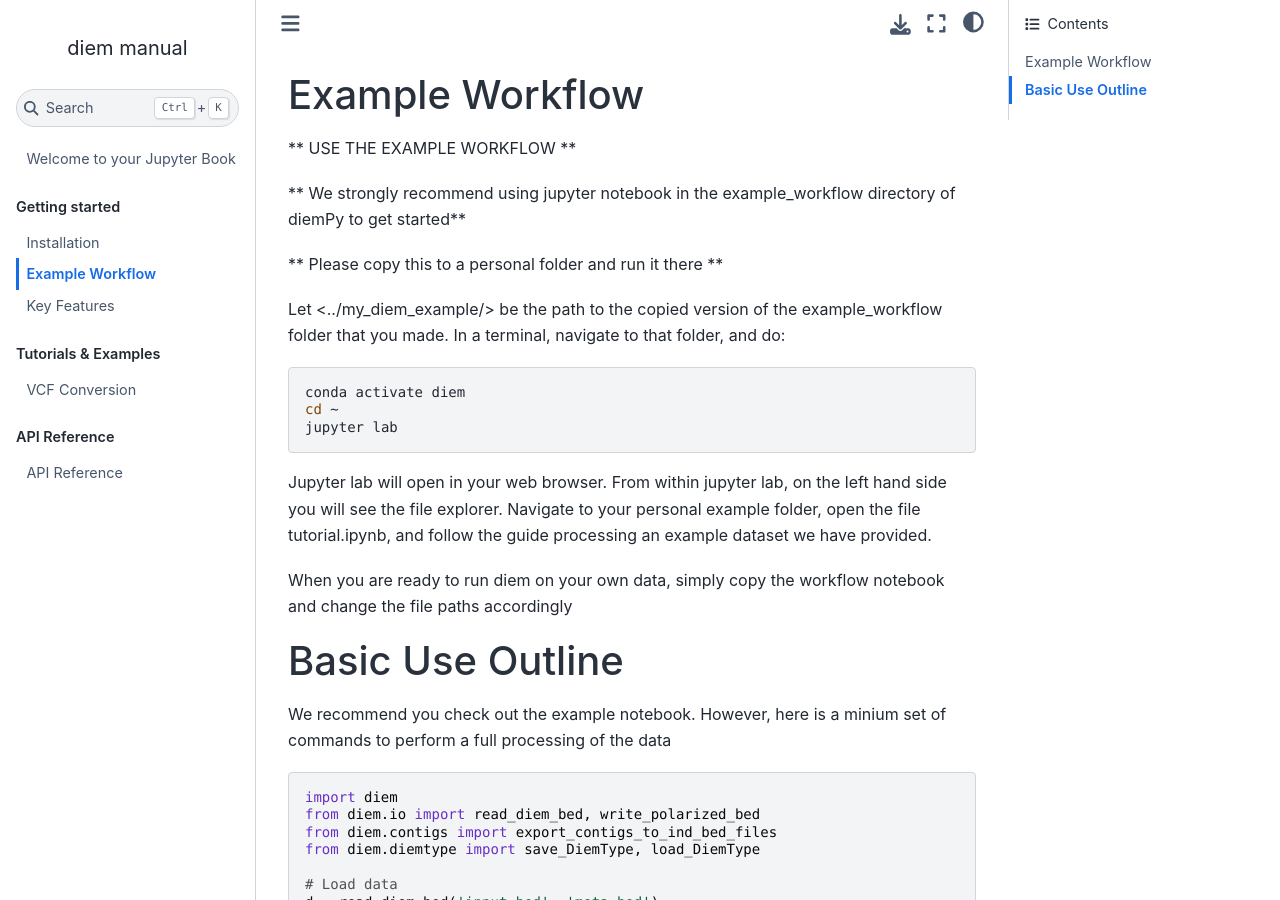
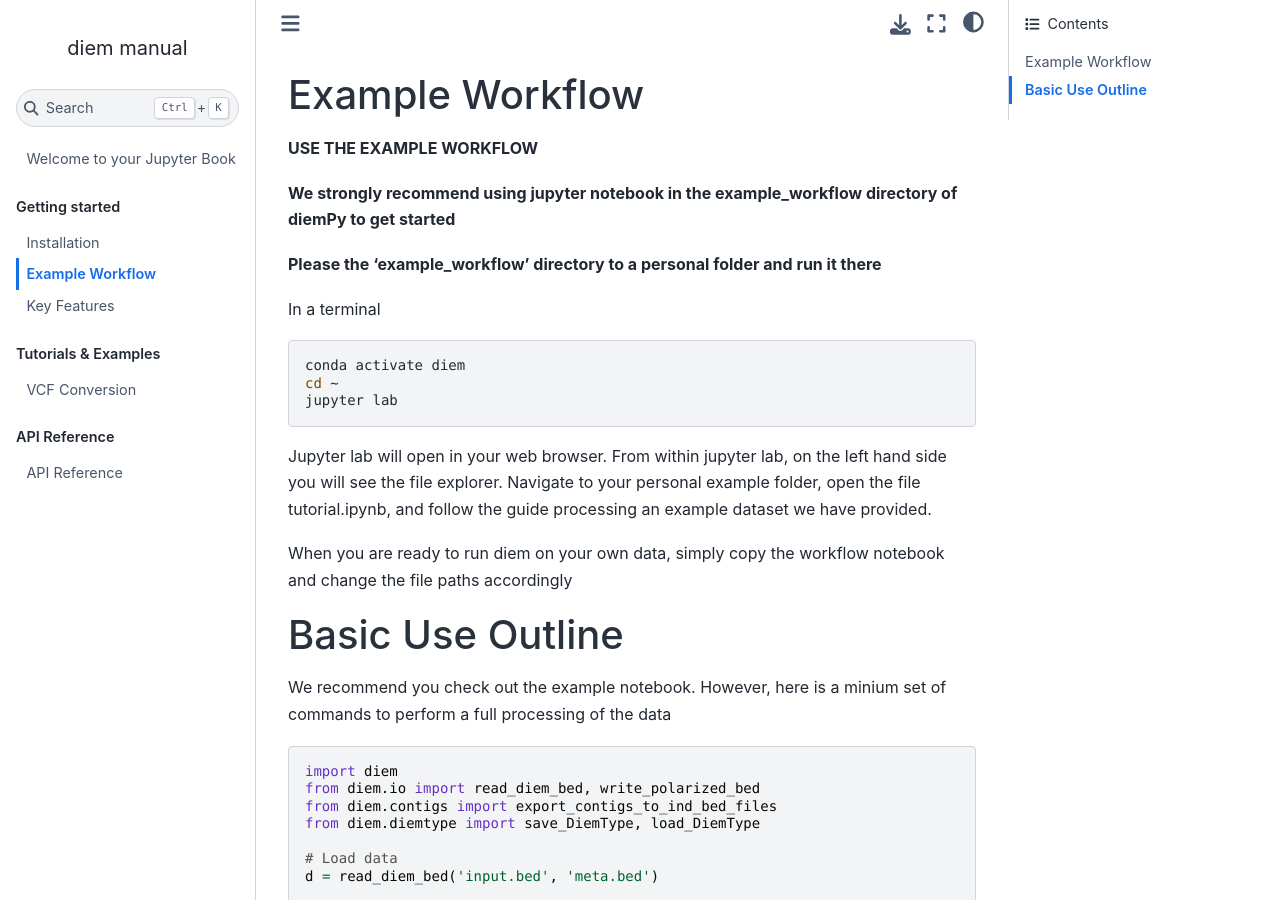
Before and after one commit to DerekSetter/diemPy, a Jupyter Book: the page built from docs/quickstart.md, in a window 1280 px wide and 900 px high. Built offline with Jupyter Book 1.0.4 settings and Sphinx 7.4.7 and the Sphinx Book theme 1.1.4, drawn with Linux system fonts in a browser that asks for light colours.

Commit message:
editid quickstart before pull request

````diff
--- a/docs/quickstart.md
+++ b/docs/quickstart.md
@@ -1,13 +1,13 @@
 # Example Workflow
 
-** USE THE EXAMPLE WORKFLOW **
+**USE THE EXAMPLE WORKFLOW**
 
-** We strongly recommend using jupyter notebook in the example_workflow directory of diemPy to get started**
+**We strongly recommend using jupyter notebook in the example_workflow directory of diemPy to get started**
 
-** Please copy this to a personal folder and run it there **
+**Please the 'example_workflow' directory to a personal folder and run it there**
 
-Let <../my_diem_example/> be the path to the copied version of the example_workflow folder that you made.
-In a terminal, navigate to that folder, and do:
+
+In a terminal
 
 ```sh
 conda activate diem
````
